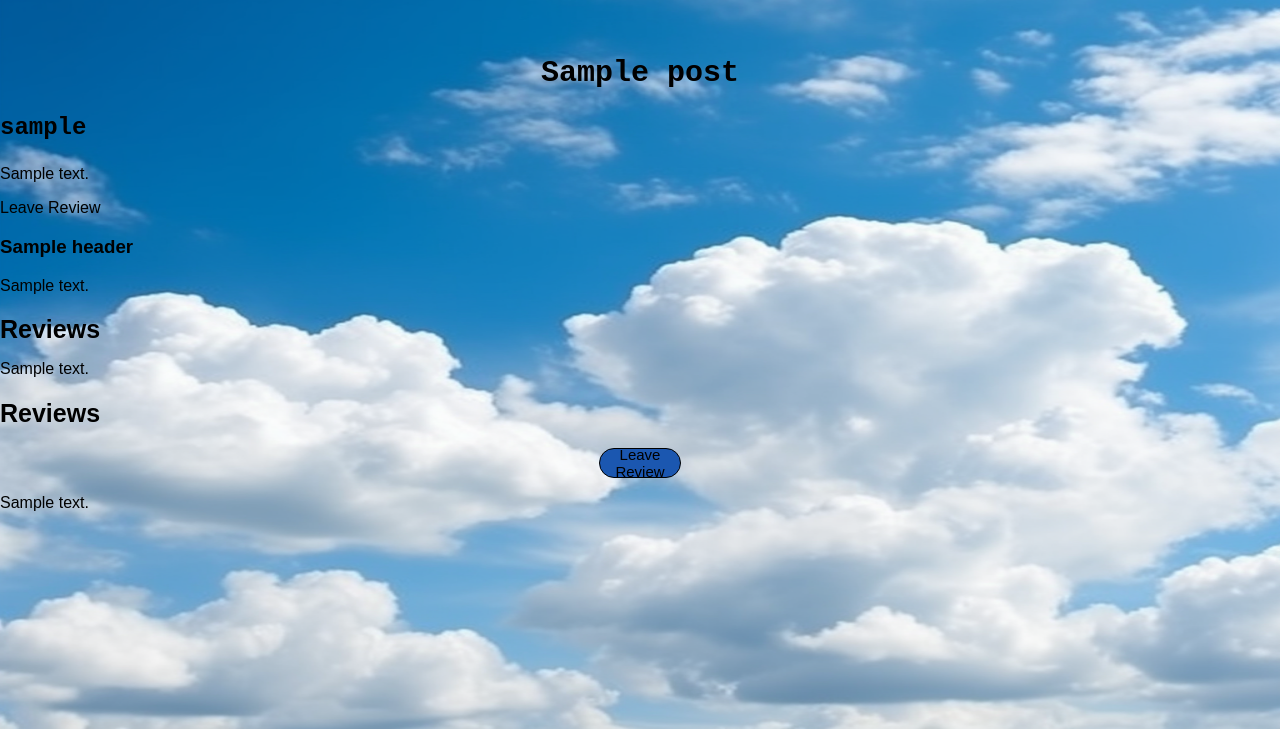
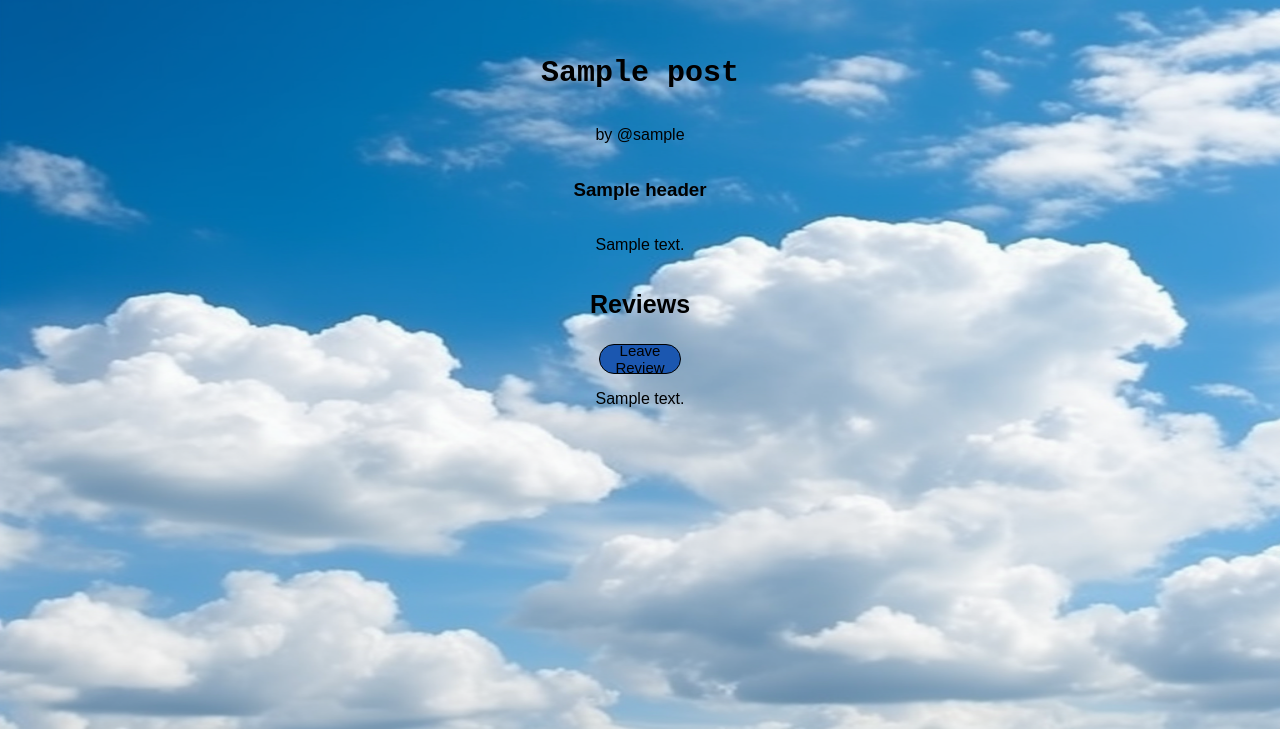
Before and after one commit to elonner/zeeply, a Django app: template main_app/templates/main_app/post_detail.html in a window 1280 px wide. Shown: the part 71-800 px from the top of the page. Run offline with Django 4.2, Linux system fonts and the light colour scheme; the template is opened without the code that fills it: most values are stand-ins (such as "Sample title", 1, 10 or a date in 2020); some web fonts are replaced.

Commit message:
Update to post_detail

```diff
--- a/main_app/templates/main_app/post_detail.html
+++ b/main_app/templates/main_app/post_detail.html
@@ -1,21 +1,12 @@
 {% extends 'base.html' %}
 {% block content %}
-
-
-<h1>{{ post.title }}</h1>
-<a href="{% url 'users_detail' post.creator.id %}">
-    <h3 id="profile-user-title">{{ post.creator.username }}</h3>
-</a>
-<p>{{ post.description }}</p>
-<a href="{% url 'reviews_create' post.id %}">Leave Review</a>
-
-<h3>{{ post.header }}</h3>
-<p>{{ post.content }}</p>
-
-<h2>Reviews</h2>
-{% for review in reviews %}
-    <p>{{ review }}</p>
-{% endfor %}
+  <div id="post-detail">
+    <h1>{{ post.title }}</h1>
+    <a href="{% url 'users_detail' post.creator.id %}">
+        <p>by @{{ post.creator.username }}</p>
+    </a>
+    <h3>{{ post.header }}</h3>
+    <p>{{ post.contentBlock }}</p>
 
     {% for file in files %}
     {% if file.is_photo %}
```
